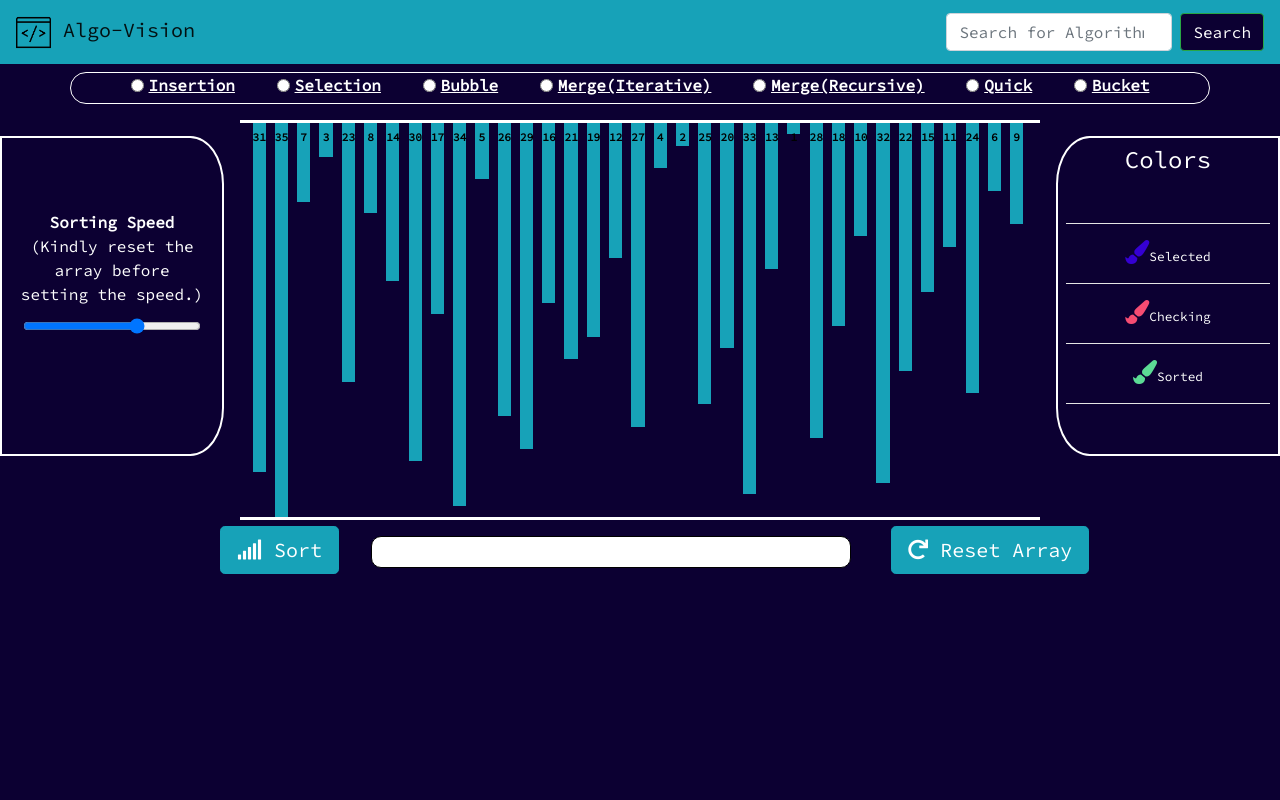
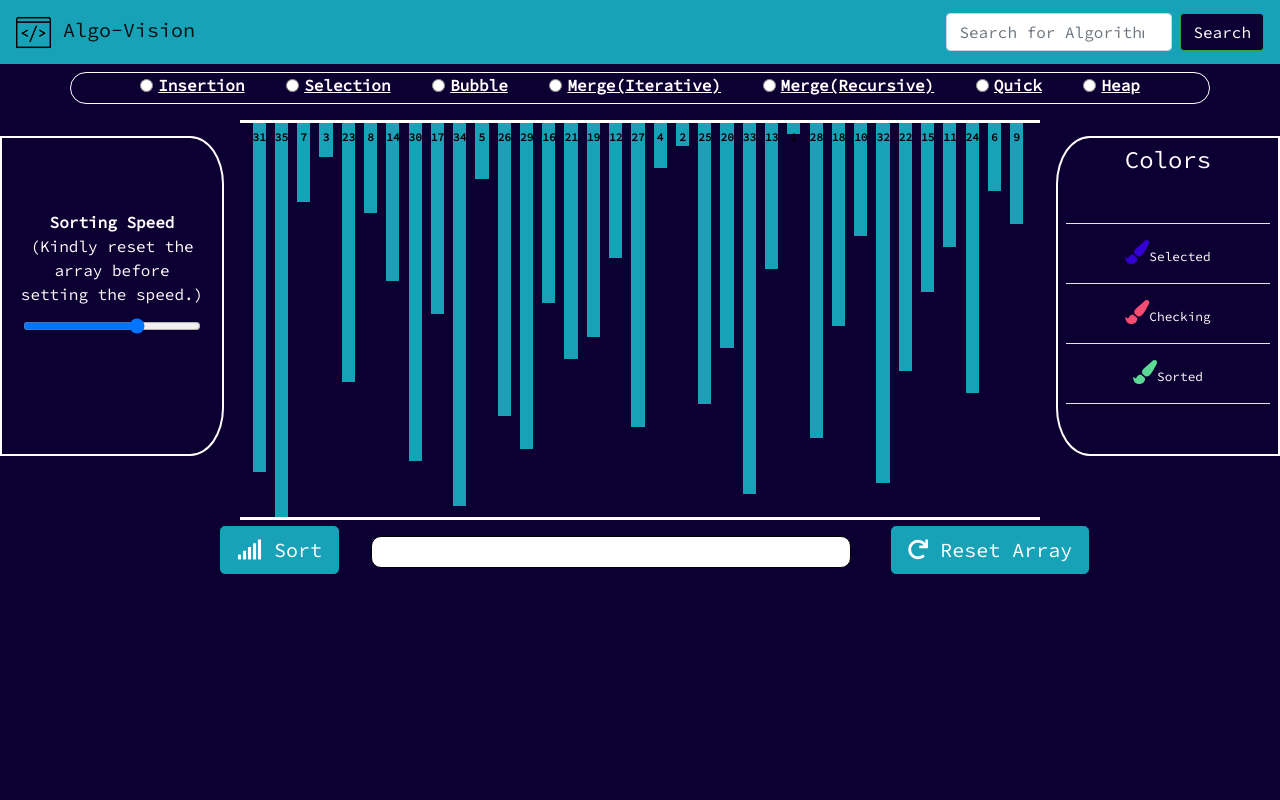
Before and after one commit to pran01/AlgoVision, a Flask app: page /sorting in a window 1280 px wide. Run offline with Flask 2, Linux system fonts and the light colour scheme; some libraries are stand-ins or nearby versions.

Commit message:
Change bucket to heap sort

```diff
--- a/algovision/templates/sorting.html
+++ b/algovision/templates/sorting.html
@@ -41,8 +41,8 @@
             <label class="form-check-label" for="inlineRadio6"><u><a data-toggle="modal" data-target=""><b> Quick</b></a></u></label>
         </div>
         <div class="form-check form-check-inline">
-            <input class="form-check-input" type="radio" name="SortAlgos" id="sortAlgo7" value="Bucket">
-            <label class="form-check-label" for="inlineRadio7"><u><a data-toggle="modal" data-target=""><b> Bucket</b></a></u></label>
+            <input class="form-check-input" type="radio" name="SortAlgos" id="sortAlgo7" value="Heap">
+            <label class="form-check-label" for="inlineRadio7"><u><a data-toggle="modal" data-target=""><b> Heap</b></a></u></label>
         </div>
     </div>
     <div class="container text-center search-parameters">
```
